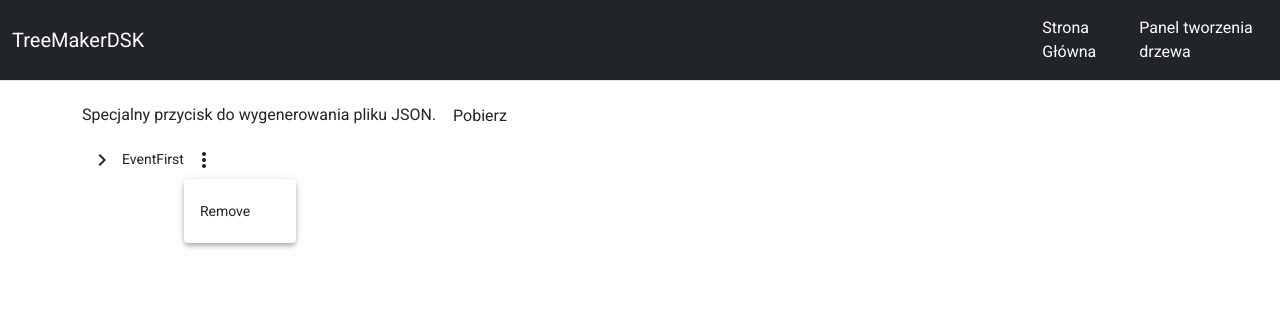
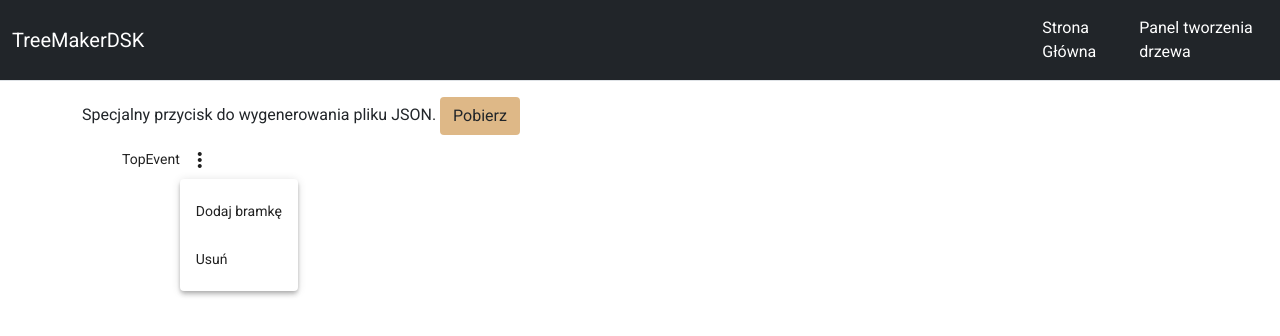
Before and after one commit to EgonOpium/TreeMakerDSK, an Angular app: page /tree-making in a window 1280 px wide. Both pictures are taken after a click on the button "more_vert". Shown: the top 336 px of the page. Built offline with nearby package versions, Linux system fonts and the light colour scheme.

Commit message:
Final Application v1.2

```diff
--- a/app.js
+++ b/app.js
@@ -22,7 +22,7 @@ const {app, BrowserWindow} = require('electron')
       );
 
       // Open the DevTools.
-      mainWindow.webContents.openDevTools()
+      //mainWindow.webContents.openDevTools()
 
       mainWindow.on('closed', function () {
         mainWindow = null
--- a/src/app/tree-making-dialog/tree-making-dialog.component.html
+++ b/src/app/tree-making-dialog/tree-making-dialog.component.html
@@ -12,16 +12,6 @@
         <mat-option value="NORGate">NOR Gate</mat-option>
       </mat-select>
     </mat-form-field>
-    <mat-form-field>
-      <mat-label>Nazwa rodzica</mat-label>
-      <input matInput readonly [(ngModel)]="data.id">
-    </mat-form-field>
-    <mat-form-field>
-      <mat-label>Opis</mat-label>
-      <input matInput [(ngModel)]="data.desc">
-    </mat-form-field>
-
-
     <mat-form-field *ngIf='data.type === "KNGate"'>
       <mat-label>K</mat-label>
       <input matInput [(ngModel)]="data.k">
@@ -29,7 +19,7 @@
   </div>
 
   <div mat-dialog-actions>
-    <button mat-button (click)="onNoClick()">No Thanks</button>
+    <button mat-button (click)="onNoClick()">Wyjdź</button>
     <button mat-button [mat-dialog-close]="data" cdkFocusInitial>Ok</button>
   </div>
 </div>
@@ -39,15 +29,11 @@
   <div mat-dialog-content>
     <!-- <p>Nowe wydarzenie</p> -->
     <mat-form-field>
-      <mat-label>Nazwa rodzica</mat-label>
-      <input matInput readonly [(ngModel)]="data.id">
+      <mat-label>Nazwa</mat-label>
+      <input matInput [(ngModel)]="data.name">
     </mat-form-field>
     <mat-form-field>
-      <mat-label>Opis</mat-label>
-      <input matInput [(ngModel)]="data.desc">
-    </mat-form-field>
-    <mat-form-field>
-      <mat-label>Prawdopodobieństwo</mat-label>
+      <mat-label>Awaryjność</mat-label>
       <input matInput [(ngModel)]="data.failure_rate">
     </mat-form-field>
     <mat-form-field appearance="fill">
@@ -61,7 +47,7 @@
   </div>
 
   <div mat-dialog-actions>
-    <button mat-button (click)="onNoClick()">No Thanks</button>
+    <button mat-button (click)="onNoClick()">Wyjdź</button>
     <button mat-button [mat-dialog-close]="data" cdkFocusInitial>Ok</button>
   </div>
 </div>
--- a/src/app/tree-making-dialog/tree-making-dialog.component.ts
+++ b/src/app/tree-making-dialog/tree-making-dialog.component.ts
@@ -3,6 +3,7 @@ import {MatDialog, MatDialogRef, MAT_DIALOG_DATA} from '@angular/material/dialog
 
 export interface DialogData {
   id: string;
+  name: string;
   type: string;
   failure_rate: number;
   desc?: string;
--- a/src/app/tree-making/tree-making.component.css
+++ b/src/app/tree-making/tree-making.component.css
@@ -24,3 +24,7 @@
 .example-tree div[role=group] > .mat-tree-node {
   padding-left: 40px;
 }
+
+a{
+  background-color: burlywood;
+}
--- a/src/app/tree-making/tree-making.component.html
+++ b/src/app/tree-making/tree-making.component.html
@@ -16,21 +16,20 @@
           <mat-icon>more_vert</mat-icon>
         </button>
         <mat-menu #menu="matMenu">
-          <button mat-menu-item *ngIf='((node.type === "BasicEvent") || (node.type === "ExternalEvent")) && (node.subelements.length === 0)' (click)="openAddGateDialog(node)">Add gate dialog</button>
+          <button mat-menu-item *ngIf='((node.type === "BasicEvent") || (node.type === "ExternalEvent")) && (node.subelements.length === 0)' (click)="openAddGateDialog(node)">Dodaj bramkę</button>
           <button mat-menu-item
           *ngIf='(node.type === "KNGate") ||
           (node.type === "ANDGate") ||
           (node.type ==="NANDGate") ||
           (node.type ==="ORGate")||
           (node.type ==="NORGate")'
-          (click)="openAddEventDialog(node)">Add event dialog</button>
-          <button mat-menu-item (click)="remove(node)">Remove</button>
+          (click)="openAddEventDialog(node)">Dodaj wydarzenie</button>
+          <button mat-menu-item (click)="remove(node)">Usuń</button>
         </mat-menu>
       </li>
 
     </mat-tree-node>
 
-    <!-- This is the tree node template for expandable nodes -->
     <mat-nested-tree-node *matTreeNodeDef="let node; when: hasChild">
       <li>
 
@@ -48,15 +47,15 @@
             <mat-icon>more_vert</mat-icon>
           </button>
           <mat-menu #menu="matMenu">
-            <button mat-menu-item *ngIf='((node.type === "BasicEvent") || (node.type === "ExternalEvent")) && (node.subelements.length === 0)' (click)="openAddGateDialog(node)">Add gate dialog</button>
+            <button mat-menu-item *ngIf='((node.type === "BasicEvent") || (node.type === "ExternalEvent")) && (node.subelements.length === 0)' (click)="openAddGateDialog(node)">Dodaj bramkę</button>
             <button mat-menu-item
             *ngIf='(node.type === "KNGate") ||
             (node.type === "ANDGate") ||
             (node.type ==="NANDGate") ||
             (node.type ==="ORGate")||
             (node.type ==="NORGate")'
-            (click)="openAddEventDialog(node)">Add event dialog</button>
-            <button mat-menu-item (click)="remove(node)">Remove</button>
+            (click)="openAddEventDialog(node)">Dodaj wydarzenie</button>
+            <button mat-menu-item (click)="remove(node)">Usuń</button>
           </mat-menu>
         </div>
 
--- a/src/app/tree-making/tree-making.component.ts
+++ b/src/app/tree-making/tree-making.component.ts
@@ -11,7 +11,6 @@ import { DialogData, TreeMakingDialogComponent } from '../tree-making-dialog/tre
  */
  export class EventNode {
   id: string;
-  desc?: string;
   failure_rate?: number;
   k?: number;
   plus?:boolean;
@@ -21,27 +20,10 @@ import { DialogData, TreeMakingDialogComponent } from '../tree-making-dialog/tre
 
 let TREE_DATA: EventNode[] = [
   {
-    id: 'EventFirst',
+    id: 'TopEvent',
     type: 'BasicEvent',
-    desc: 'egg2',
-    failure_rate: 0.5,
-    subelements: [
-      {
-        id: 'KNGate',
-        type: 'KNGate',
-        failure_rate: 0.5,
-        subelements:[
-          {id: 'BasicEvent2',
-            type: 'BasicEvent',
-            failure_rate: 0.5,
-            subelements:[]},
-          {id: 'BasicEvent3',
-            type: 'BasicEvent',
-            failure_rate: 0.5,
-            subelements:[]}
-        ]
-      },
-    ]
+    failure_rate: 100,
+    subelements: []
   }
 ];
 
@@ -162,7 +144,7 @@ export class TreeMakingComponent implements OnInit {
       if(result != null){
         this.dialogData = result;
 
-        this.addGate(node,this.dialogData.type,this.dialogData.desc,this.dialogData.k);
+        this.addGate(node,this.dialogData.type,this.dialogData.k);
       }
     });
   }
@@ -176,7 +158,7 @@ export class TreeMakingComponent implements OnInit {
       console.log('The dialog was closed');
       if(result != null){
         this.dialogData = result;
-        this.addEvent(node, this.dialogData.type, this.dialogData.failure_rate);
+        this.addEvent(node, this.dialogData.type, this.dialogData.name, this.dialogData.failure_rate);
       }
     });
   }
@@ -218,21 +200,27 @@ export class TreeMakingComponent implements OnInit {
     console.log("breadcrumbs ", breadcrumbs);
   }
 
+  replacer(name:any, val:any) {
+    if ( name === "failure_rate" ) {
+        return Number(val.toString());
+    }
+    return val;
+  };
   generateDownloadJsonUri() {
-    this.theJSON = JSON.stringify(TREE_DATA, null, '\t');
+    this.theJSON = JSON.stringify(TREE_DATA, this.replacer, '\t');
     var newStr = this.theJSON.substring(1, this.theJSON.length-1);
 
     var uri = this.sanitizer.bypassSecurityTrustUrl("data:text/json;charset=UTF-8," + encodeURIComponent(newStr));
     this.downloadJsonHref = uri;
   }
 
-  addEvent(node:EventNode, type:string, fail:number){
-    this.dataSource.add({id: type, failure_rate:fail, type: type, subelements: []},node);
+  addEvent(node:EventNode, type:string, name:string,  fail:number){
+    this.dataSource.add({id: name, failure_rate:fail, type: type, subelements: []},node);
     console.log(node.subelements.length);
   }
 
-  addGate(node:EventNode,type:string, descr?:string,k? : number){
-    this.dataSource.add({id: type, failure_rate:0.2, type: type, k: 2, subelements: []},node);
+  addGate(node:EventNode,type:string, k? : number){
+    this.dataSource.add({id: type, type: type, k: 2, subelements: []},node);
   }
 
   remove(node: EventNode) {
```
